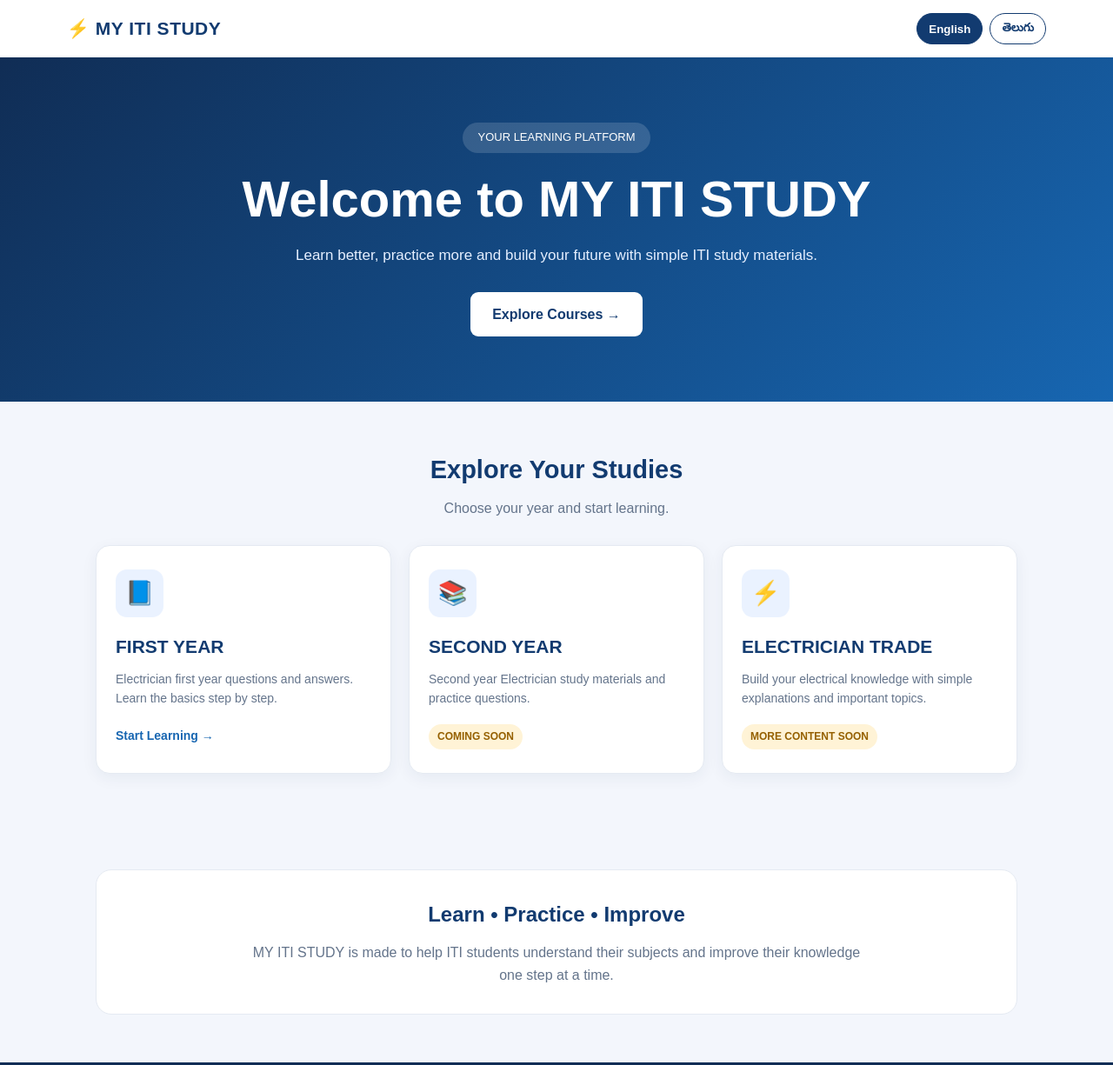
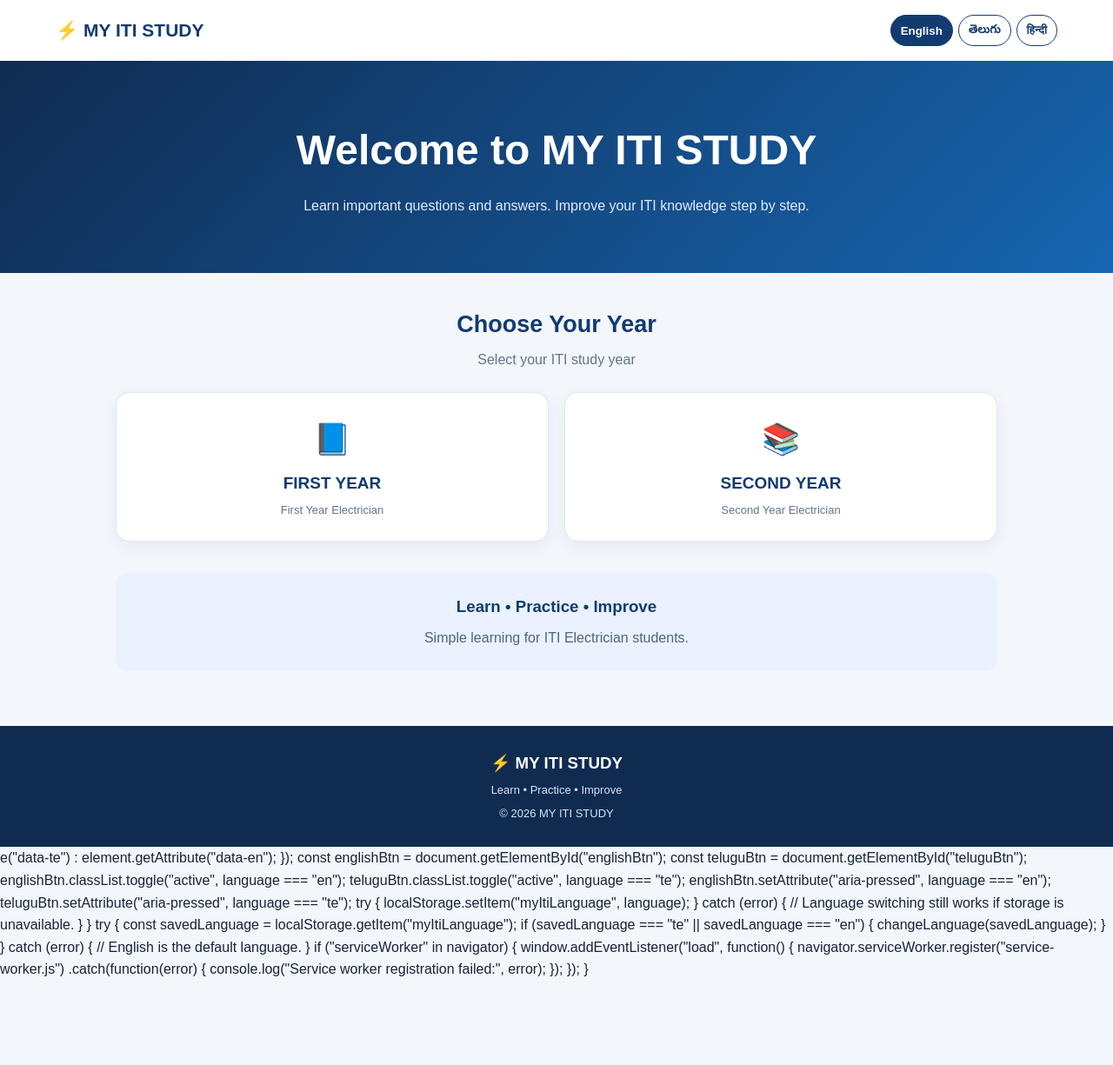
Before and after one commit to shaikmusthafayt-rgb/my-iti-study, a plain HTML site: page index.html in a window 1280 px wide. Shown: the top 1225 px of the page at 87% size. After the commit the page ends 1128 px from the top, so only its background shows below. Drawn offline with Linux system fonts and the light colour scheme.

Commit message:
Update index.html

```diff
--- a/index.html
+++ b/index.html
@@ -4,262 +4,249 @@
 <head>
 <meta charset="UTF-8">
 <meta name="viewport" content="width=device-width, initial-scale=1.0">
-  <meta name="theme-color" content="#123b70">
+<meta name="theme-color" content="#102b50">
 
-  <title>MY ITI STUDY | Learn • Practice • Improve</title>
-
-  <meta name="description" content="MY ITI STUDY - Learn ITI Electrician subjects, practice questions and improve your knowledge.">
+<title>MY ITI STUDY</title>
+<meta name="description" content="Learn important ITI Electrician questions and answers in English, Telugu and Hindi.">
 
 <link rel="manifest" href="manifest.json">
 <link rel="icon" href="icon-192.png">
 
 <style>
 * {
-      box-sizing: border-box;
   margin: 0;
   padding: 0;
+  box-sizing: border-box;
 }
 
 body {
   font-family: Arial, sans-serif;
-      background: #f3f6fc;
+  background: #f3f6fb;
   color: #17243a;
   line-height: 1.6;
 }
 
-    a {
-      text-decoration: none;
-      color: inherit;
-    }
-
-    .navbar {
+header {
   background: #ffffff;
-      padding: 15px 6%;
+  padding: 17px 5%;
   display: flex;
   justify-content: space-between;
   align-items: center;
   flex-wrap: wrap;
   gap: 12px;
-      box-shadow: 0 2px 12px rgba(0,0,0,0.06);
+  box-shadow: 0 3px 15px #00000012;
 }
 
-    .brand {
-      color: #123b70;
+.logo {
   font-size: 21px;
   font-weight: 800;
-      letter-spacing: 0.5px;
+  color: #123b70;
 }
 
-    .language {
+.languages {
   display: flex;
-      gap: 8px;
+  gap: 6px;
 }
 
-    .language button {
+.languages button {
   border: 1px solid #123b70;
   background: white;
   color: #123b70;
-      padding: 8px 13px;
+  padding: 8px 11px;
   border-radius: 20px;
   font-weight: bold;
   cursor: pointer;
 }
 
-    .language button.active {
+.languages button.active {
   background: #123b70;
   color: white;
 }
 
 .hero {
-      background: linear-gradient(135deg, #102d55, #1766b1);
+  background: linear-gradient(135deg,#102b50,#1766b1);
   color: white;
-      padding: 75px 20px;
+  text-align: center;
+  padding: 65px 20px;
+}
+
+.hero h1 {
+  font-size: clamp(30px,6vw,48px);
+  margin-bottom: 12px;
+}
+
+.hero p {
+  color: #e0edff;
+  max-width: 650px;
+  margin: auto;
+  font-size: 16px;
+}
+
+.container {
+  max-width: 1050px;
+  margin: auto;
+  padding: 38px 18px;
+}
+
+.heading {
+  text-align: center;
+  margin-bottom: 25px;
+}
+
+.heading h2 {
+  color: #123b70;
+  font-size: 27px;
+}
+
+.heading p {
+  color: #64748b;
+  margin-top: 5px;
+}
+
+.year-grid {
+  display: grid;
+  grid-template-columns: repeat(2,minmax(0,1fr));
+  gap: 18px;
+}
+
+.year-card {
+  background: white;
+  padding: 25px 15px;
+  border-radius: 16px;
+  text-align: center;
+  border: 1px solid #e0e7f0;
+  box-shadow: 0 5px 18px #123b7010;
+  cursor: pointer;
+  transition: .2s;
+}
+
+.year-card:hover {
+  transform: translateY(-4px);
+  box-shadow: 0 9px 22px #123b7020;
+}
+
+.year-icon {
+  font-size: 35px;
+  margin-bottom: 8px;
+}
+
+.year-card h3 {
+  color: #123b70;
+  font-size: 19px;
+}
+
+.year-card p {
+  color: #64748b;
+  font-size: 13px;
+  margin-top: 5px;
+}
+
+.trade-section {
+  display: none;
+  margin-top: 35px;
+}
+
+.trade-card {
+  background: white;
+  border-radius: 18px;
+  padding: 25px;
+  border: 1px solid #e0e7f0;
+  box-shadow: 0 5px 18px #123b7010;
   text-align: center;
 }
 
-    .hero-content {
-      max-width: 850px;
-      margin: auto;
+.trade-icon {
+  font-size: 43px;
 }
 
-    .hero-tag {
-      display: inline-block;
-      background: rgba(255,255,255,0.15);
-      padding: 7px 17px;
-      border-radius: 30px;
-      font-size: 13px;
-      margin-bottom: 20px;
+.trade-card h2 {
+  color: #123b70;
+  margin: 8px 0;
 }
 
-    .hero h1 {
-      font-size: clamp(34px, 7vw, 58px);
-      line-height: 1.15;
-      margin-bottom: 18px;
+.trade-card p {
+  color: #64748b;
+  margin-bottom: 15px;
 }
 
-    .hero p {
-      max-width: 650px;
-      margin: 0 auto 28px;
-      color: #e5efff;
-      font-size: 17px;
+.open-button {
+  display: inline-block;
+  background: #1766b1;
+  color: white;
+  padding: 12px 25px;
+  border: none;
+  border-radius: 9px;
+  font-weight: bold;
+  cursor: pointer;
+  text-decoration: none;
 }
 
-    .hero-button {
-      display: inline-block;
-      background: #ffffff;
-      color: #123b70;
-      padding: 13px 25px;
-      border-radius: 9px;
-      font-weight: bold;
-      transition: 0.2s;
+.open-button:hover {
+  background: #123b70;
 }
 
-    .hero-button:hover {
-      background: #e8f1ff;
-      transform: translateY(-2px);
+.back-button {
+  display: block;
+  margin: 18px auto 0;
+  border: none;
+  background: transparent;
+  color: #1766b1;
+  font-weight: bold;
+  cursor: pointer;
+  padding: 8px;
 }
 
-    .section {
-      max-width: 1100px;
-      margin: auto;
-      padding: 55px 20px;
+.info {
+  margin-top: 35px;
+  background: #eaf2ff;
+  padding: 25px;
+  border-radius: 15px;
+  text-align: center;
 }
 
-    .section-heading {
-      text-align: center;
-      margin-bottom: 30px;
-    }
-
-    .section-heading h2 {
+.info h3 {
   color: #123b70;
-      font-size: 29px;
   margin-bottom: 8px;
 }
 
-    .section-heading p {
-      color: #64748b;
-    }
-
-    .cards {
-      display: grid;
-      grid-template-columns: repeat(auto-fit, minmax(230px, 1fr));
-      gap: 20px;
-    }
-
-    .card {
-      background: white;
-      padding: 27px 22px;
-      border-radius: 16px;
-      border: 1px solid #e5eaf2;
-      box-shadow: 0 5px 18px rgba(20,50,90,0.06);
-      transition: 0.2s;
-    }
-
-    .card:hover {
-      transform: translateY(-5px);
-      box-shadow: 0 10px 25px rgba(20,50,90,0.12);
-    }
-
-    .card-icon {
-      width: 55px;
-      height: 55px;
-      border-radius: 13px;
-      background: #eaf2ff;
-      display: flex;
-      align-items: center;
-      justify-content: center;
-      font-size: 27px;
-      margin-bottom: 17px;
-    }
-
-    .card h3 {
-      color: #123b70;
-      font-size: 21px;
-      margin-bottom: 9px;
-    }
-
-    .card p {
-      color: #64748b;
-      font-size: 14px;
-      margin-bottom: 18px;
-    }
-
-    .card-link {
-      color: #1766b1;
-      font-weight: bold;
-      font-size: 14px;
-    }
-
-    .coming {
-      display: inline-block;
-      background: #fff3d6;
-      color: #956000;
-      padding: 5px 10px;
-      border-radius: 20px;
-      font-size: 12px;
-      font-weight: bold;
-    }
-
-    .about {
-      background: white;
-      border-radius: 18px;
-      padding: 32px 25px;
-      text-align: center;
-      border: 1px solid #e5eaf2;
-    }
-
-    .about h2 {
-      color: #123b70;
-      margin-bottom: 12px;
-    }
-
-    .about p {
-      color: #64748b;
-      max-width: 700px;
-      margin: auto;
+.info p {
+  color: #52647b;
 }
 
 footer {
-      background: #102d55;
+  background: #102b50;
   color: white;
   text-align: center;
-      padding: 30px 15px;
+  padding: 28px 15px;
+  margin-top: 25px;
 }
 
 footer p {
   color: #d6e5f8;
-      font-size: 14px;
-      margin: 5px;
+  font-size: 13px;
+  margin-top: 6px;
 }
 
-    footer a {
-      color: #ffffff;
-      text-decoration: underline;
+@media(max-width:500px) {
+  header {
+    justify-content: center;
   }
 
-    @media (max-width: 600px) {
-      .navbar {
-        padding: 13px 15px;
+  .logo {
+    width: 100%;
+    text-align: center;
   }
 
-      .brand {
-        font-size: 18px;
+  .year-grid {
+    gap: 12px;
+  }
+
+  .year-card {
+    padding: 20px 8px;
   }
 
   .hero {
-        padding: 58px 18px;
-      }
-
-      .hero p {
-        font-size: 15px;
-      }
-
-      .section {
-        padding: 40px 16px;
-      }
-
-      .section-heading h2 {
-        font-size: 25px;
+    padding: 50px 17px;
   }
 }
 </style>
@@ -267,171 +254,207 @@
 
 <body>
 
-  <nav class="navbar">
-    <div class="brand">⚡ MY ITI STUDY</div>
+<header>
+  <div class="logo">⚡ MY ITI STUDY</div>
 
-    <div class="language">
-      <button id="englishBtn" class="active"
-        onclick="changeLanguage('en')" aria-pressed="true">
-        English
-      </button>
+  <div class="languages">
+    <button class="active" id="enBtn"
+      onclick="changeLanguage('en')">English</button>
+    <button id="teBtn"
+      onclick="changeLanguage('te')">తెలుగు</button>
+    <button id="hiBtn"
+      onclick="changeLanguage('hi')">हिन्दी</button>
+  </div>
+</header>
 
-      <button id="teluguBtn"
-        onclick="changeLanguage('te')" aria-pressed="false">
-        తెలుగు
-      </button>
-    </div>
-  </nav>
-
-  <header class="hero">
-    <div class="hero-content">
-      <span class="hero-tag" data-en="YOUR LEARNING PLATFORM"
-        data-te="మీ అభ్యాస వేదిక">
-        YOUR LEARNING PLATFORM
-      </span>
-
+<section class="hero">
   <h1 data-en="Welcome to MY ITI STUDY"
-        data-te="MY ITI STUDY కి స్వాగతం">
+      data-te="MY ITI STUDY కి స్వాగతం"
+      data-hi="MY ITI STUDY में आपका स्वागत है">
     Welcome to MY ITI STUDY
   </h1>
 
-      <p data-en="Learn better, practice more and build your future with simple ITI study materials."
-        data-te="సులభమైన ITI స్టడీ మెటీరియల్‌తో బాగా నేర్చుకోండి, ఎక్కువగా సాధన చేయండి మరియు మీ భవిష్యత్తును నిర్మించుకోండి.">
-        Learn better, practice more and build your future with simple ITI study materials.
+  <p data-en="Learn important questions and answers. Improve your ITI knowledge step by step."
+     data-te="ముఖ్యమైన ప్రశ్నలు మరియు సమాధానాలను నేర్చుకోండి. మీ ITI పరిజ్ఞానాన్ని పెంచుకోండి."
+     data-hi="महत्वपूर्ण प्रश्न और उत्तर सीखें। धीरे-धीरे अपना ITI ज्ञान बढ़ाएँ।">
+    Learn important questions and answers. Improve your ITI knowledge step by step.
   </p>
+</section>
 
-      <a href="#courses" class="hero-button"
-        data-en="Explore Courses →"
-        data-te="కోర్సులను చూడండి →">
-        Explore Courses →
-      </a>
-    </div>
-  </header>
+<main class="container">
 
-  <main>
-
-    <section class="section" id="courses">
-      <div class="section-heading">
-        <h2 data-en="Explore Your Studies"
-          data-te="మీ చదువును ప్రారంభించండి">
-          Explore Your Studies
+  <section id="yearSection">
+    <div class="heading">
+      <h2 data-en="Choose Your Year"
+          data-te="మీ సంవత్సరాన్ని ఎంచుకోండి"
+          data-hi="अपना वर्ष चुनें">
+        Choose Your Year
       </h2>
 
-        <p data-en="Choose your year and start learning."
-          data-te="మీ సంవత్సరాన్ని ఎంచుకుని నేర్చుకోవడం ప్రారంభించండి.">
-          Choose your year and start learning.
+      <p data-en="Select your ITI study year"
+         data-te="మీ ITI చదువు సంవత్సరాన్ని ఎంచుకోండి"
+         data-hi="अपना ITI पढ़ाई का वर्ष चुनें">
+        Select your ITI study year
       </p>
     </div>
 
-      <div class="cards">
+    <div class="year-grid">
 
-        <a href="first-year.html" class="card">
-          <div class="card-icon">📘</div>
-
+      <div class="year-card" onclick="selectYear('first')">
+        <div class="year-icon">📘</div>
         <h3 data-en="FIRST YEAR"
-            data-te="మొదటి సంవత్సరం">
-            FIRST YEAR
-          </h3>
-
-          <p data-en="Electrician first year questions and answers. Learn the basics step by step."
-            data-te="ఎలక్ట్రీషియన్ మొదటి సంవత్సరం ప్రశ్నలు మరియు సమాధానాలు. ప్రాథమిక విషయాలను దశలవారీగా నేర్చుకోండి.">
-            Electrician first year questions and answers. Learn the basics step by step.
+            data-te="మొదటి సంవత్సరం"
+            data-hi="पहला वर्ष">FIRST YEAR</h3>
+        <p data-en="First Year Electrician"
+           data-te="మొదటి సంవత్సరం ఎలక్ట్రీషియన్"
+           data-hi="पहले वर्ष का इलेक्ट्रीशियन">
+          First Year Electrician
         </p>
-
-          <span class="card-link"
-            data-en="Start Learning →"
-            data-te="నేర్చుకోవడం ప్రారంభించండి →">
-            Start Learning →
-          </span>
-        </a>
-
-        <div class="card">
-          <div class="card-icon">📚</div>
-
-          <h3 data-en="SECOND YEAR"
-            data-te="రెండవ సంవత్సరం">
-            SECOND YEAR
-          </h3>
-
-          <p data-en="Second year Electrician study materials and practice questions."
-            data-te="రెండవ సంవత్సరం ఎలక్ట్రీషియన్ స్టడీ మెటీరియల్ మరియు ప్రాక్టీస్ ప్రశ్నలు.">
-            Second year Electrician study materials and practice questions.
-          </p>
-
-          <span class="coming"
-            data-en="COMING SOON"
-            data-te="త్వరలో వస్తుంది">
-            COMING SOON
-          </span>
       </div>
 
-        <div class="card">
-          <div class="card-icon">⚡</div>
-
-          <h3 data-en="ELECTRICIAN TRADE"
-            data-te="ఎలక్ట్రీషియన్ ట్రేడ్">
-            ELECTRICIAN TRADE
-          </h3>
-
-          <p data-en="Build your electrical knowledge with simple explanations and important topics."
-            data-te="సులభమైన వివరణలు మరియు ముఖ్యమైన అంశాలతో మీ ఎలక్ట్రికల్ పరిజ్ఞానాన్ని పెంచుకోండి.">
-            Build your electrical knowledge with simple explanations and important topics.
+      <div class="year-card" onclick="selectYear('second')">
+        <div class="year-icon">📚</div>
+        <h3 data-en="SECOND YEAR"
+            data-te="రెండవ సంవత్సరం"
+            data-hi="दूसरा वर्ष">SECOND YEAR</h3>
+        <p data-en="Second Year Electrician"
+           data-te="రెండవ సంవత్సరం ఎలక్ట్రీషియన్"
+           data-hi="दूसरे वर्ष का इलेक्ट्रीशियन">
+          Second Year Electrician
         </p>
-
-          <span class="coming"
-            data-en="MORE CONTENT SOON"
-            data-te="మరిన్ని విషయాలు త్వరలో">
-            MORE CONTENT SOON
-          </span>
       </div>
 
     </div>
   </section>
 
-    <section class="section">
-      <div class="about">
-        <h2 data-en="Learn • Practice • Improve"
-          data-te="నేర్చుకోండి • సాధన చేయండి • అభివృద్ధి చెందండి">
-          Learn • Practice • Improve
-        </h2>
-
-        <p data-en="MY ITI STUDY is made to help ITI students understand their subjects and improve their knowledge one step at a time."
-          data-te="ITI విద్యార్థులు తమ పాఠ్యాంశాలను అర్థం చేసుకోవడానికి మరియు ఒక్కో అడుగుగా తమ జ్ఞానాన్ని పెంచుకోవడానికి MY ITI STUDY రూపొందించబడింది.">
-          MY ITI STUDY is made to help ITI students understand their subjects and improve their knowledge one step at a time.
+  <section class="trade-section" id="tradeSection">
+    <div class="heading">
+      <h2 id="selectedYear">FIRST YEAR</h2>
+      <p data-en="Select Your Trade"
+         data-te="మీ ట్రేడ్‌ను ఎంచుకోండి"
+         data-hi="अपना ट्रेड चुनें">
+        Select Your Trade
       </p>
     </div>
+
+    <div class="trade-card">
+      <div class="trade-icon">⚡</div>
+
+      <h2>ELECTRICIAN</h2>
+
+      <p data-en="Important Electrician Questions & Answers"
+         data-te="ముఖ్యమైన ఎలక్ట్రీషియన్ ప్రశ్నలు మరియు సమాధానాలు"
+         data-hi="महत्वपूर्ण इलेक्ट्रीशियन प्रश्न और उत्तर">
+        Important Electrician Questions & Answers
+      </p>
+
+      <a href="first-year.html" class="open-button"
+         id="tradeLink"
+         data-en="Open Questions →"
+         data-te="ప్రశ్నలను తెరవండి →"
+         data-hi="प्रश्न खोलें →">
+        Open Questions →
+      </a>
+    </div>
+
+    <button class="back-button" onclick="goBack()"
+      data-en="← Back to Year Selection"
+      data-te="← సంవత్సర ఎంపికకు తిరిగి వెళ్లండి"
+      data-hi="← वर्ष चुनने वापस जाएँ">
+      ← Back to Year Selection
+    </button>
+  </section>
+
+  <section class="info">
+    <h3 data-en="Learn • Practice • Improve"
+        data-te="నేర్చుకోండి • సాధన చేయండి • అభివృద్ధి చెందండి"
+        data-hi="सीखें • अभ्यास करें • आगे बढ़ें">
+      Learn • Practice • Improve
+    </h3>
+
+    <p data-en="Simple learning for ITI Electrician students."
+       data-te="ITI ఎలక్ట్రీషియన్ విద్యార్థుల కోసం సులభమైన అభ్యాసం."
+       data-hi="ITI इलेक्ट्रीशियन छात्रों के लिए आसान पढ़ाई।">
+      Simple learning for ITI Electrician students.
+    </p>
   </section>
 
 </main>
 
 <footer>
   <h3>⚡ MY ITI STUDY</h3>
-
-    <p data-en="Made for ITI Students"
-      data-te="ITI విద్యార్థుల కోసం రూపొందించబడింది">
-      Made for ITI Students
-    </p>
-
   <p>Learn • Practice • Improve</p>
-
-    <p>
-      <a href="https://www.instagram.com/_top_sigma_king_/"
-        target="_blank" rel="noopener noreferrer">
-        Instagram
-      </a>
-    </p>
-
   <p>© 2026 MY ITI STUDY</p>
 </footer>
 
 <script>
+let currentLanguage = "en";
+
 function changeLanguage(language) {
+  currentLanguage = language;
   document.documentElement.lang = language;
 
   document.querySelectorAll("[data-en]").forEach(function(element) {
-        element.textContent =
-          language === "te"
-            ? element.getAttribute("data-te")
+    element.textContent = element.getAttribute("data-" + language);
+  });
+
+  document.getElementById("enBtn").classList.toggle("active", language === "en");
+  document.getElementById("teBtn").classList.toggle("active", language === "te");
+  document.getElementById("hiBtn").classList.toggle("active", language === "hi");
+
+  try {
+    localStorage.setItem("myItiLanguage", language);
+  } catch(error) {}
+}
+
+function selectYear(year) {
+  document.getElementById("yearSection").style.display = "none";
+  document.getElementById("tradeSection").style.display = "block";
+
+  let title = "";
+  let link = "";
+
+  if (year === "first") {
+    title = currentLanguage === "te" ? "మొదటి సంవత్సరం" :
+            currentLanguage === "hi" ? "पहला वर्ष" : "FIRST YEAR";
+    link = "first-year.html";
+  } else {
+    title = currentLanguage === "te" ? "రెండవ సంవత్సరం" :
+            currentLanguage === "hi" ? "दूसरा वर्ष" : "SECOND YEAR";
+    link = "second-year.html";
+  }
+
+  document.getElementById("selectedYear").textContent = title;
+  document.getElementById("tradeLink").href = link;
+  window.scrollTo({top: 0, behavior: "smooth"});
+}
+
+function goBack() {
+  document.getElementById("yearSection").style.display = "block";
+  document.getElementById("tradeSection").style.display = "none";
+  window.scrollTo({top: 0, behavior: "smooth"});
+}
+
+try {
+  const savedLanguage = localStorage.getItem("myItiLanguage");
+  if (["en", "te", "hi"].includes(savedLanguage)) {
+    changeLanguage(savedLanguage);
+  }
+} catch(error) {}
+
+if ("serviceWorker" in navigator) {
+  window.addEventListener("load", function() {
+    navigator.serviceWorker.register("service-worker.js")
+      .catch(function(error) {
+        console.log("Service worker error:", error);
+      });
+  });
+}
+</script>
+
+</body>
+</html>
+e("data-te")
             : element.getAttribute("data-en");
       });
 
```
Lines whose indentation alone changed are shown as unchanged.
